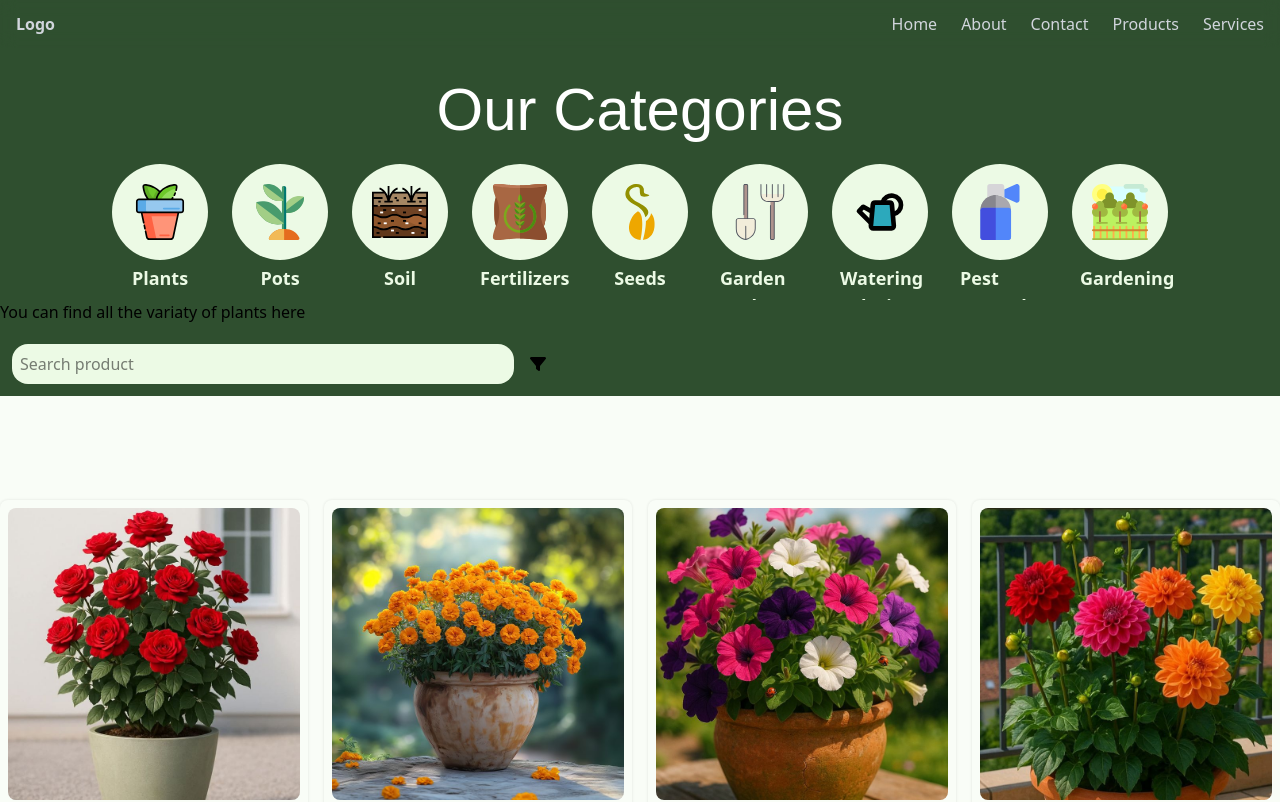
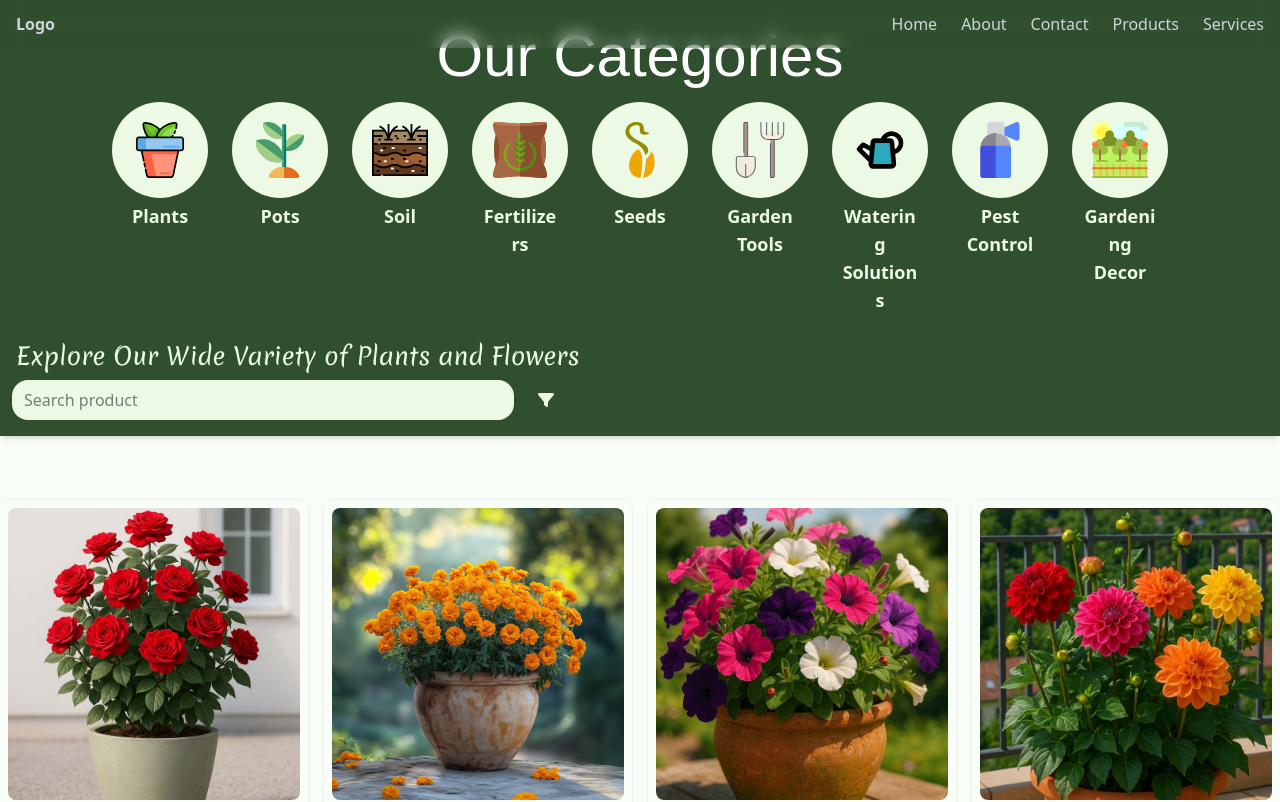
Before and after one commit to sachin55551010/Omkar_Agro_Landscape, a Next.js app: page /products in a window 1280 px wide. Shown: the top 802 px of the page. Built offline with nearby package versions, Linux system fonts and the light colour scheme; a web font is replaced by a local one.

Commit message:
fixed ui

```diff
--- a/app/constants/custom_fonts.ts
+++ b/app/constants/custom_fonts.ts
@@ -7,5 +7,5 @@ export const akaya = Akaya_Kanadaka({
 
 export const merienda = Merienda({
   subsets: ["latin"],
-  weight: "900",
+  weight: ["400", "900"],
 });
--- a/app/products/page.tsx
+++ b/app/products/page.tsx
@@ -5,7 +5,7 @@ import ProductList from "../components/ProductList";
 import { plants } from "../constants/product_list";
 import { FaFilter } from "react-icons/fa6";
 import { HeadingList } from "../constants/heading_product_list";
-import { akaya } from "../constants/custom_fonts";
+import { akaya, merienda } from "../constants/custom_fonts";
 import Image from "next/image";
 
 const ProductsPage = () => {
@@ -16,38 +16,50 @@ const ProductsPage = () => {
   );
 
   return (
-    <main className="">
-      <div className="h-75 w-full bg-(--dark-green)">
-        <div className="pt-20">
+    <main className="relative">
+      {/* Hero Section */}
+      <div className="h-85 w-full bg-(--dark-green) flex flex-col items-center justify-center">
+        {/* Heading and Categories */}
+        <div>
           <h1
             className={`${akaya.className} text-center text-4xl lg:text-6xl text-white`}
           >
             Our Categories
           </h1>
-          <ul className="flex gap-6 overflow-x-auto px-6 lg:justify-center lg:overflow-hidden no-scrollbar pt-6">
-            {HeadingList.map((product) => {
-              return (
+
+          <ul className="flex gap-6 overflow-x-scroll px-6 lg:justify-center lg:overflow-hidden no-scrollbar mt-4">
+            {HeadingList.map((product) => (
               <li
                 key={product.title}
                 className="h-fit flex flex-col items-center gap-1"
               >
                 <div className="h-19 w-19 lg:h-24 lg:w-24 p-5 rounded-full bg-(--base-bg)">
+                  <motion.div
+                    whileHover={{ scale: 1.3 }}
+                    transition={{ duration: 0.2 }}
+                  >
                     <Image src={product.img} alt={product.title} />
+                  </motion.div>
                 </div>
-                  <p className="font-semibold text-sm lg:text-lg max-w-20 wrap-break-words text-(--base-bg)">
+
+                <p className="font-semibold text-sm lg:text-lg max-w-20 wrap-break-word text-center text-(--base-bg)">
                   {product.title}
                 </p>
               </li>
-              );
-            })}
+            ))}
           </ul>
         </div>
       </div>
-      <div className="sticky top-0 w-full z-30 bg-(--dark-green)">
-        <h1>You can find all the variaty of plants here</h1>
 
-        {/* search filter sort section */}
-        <div className="mt-2 flex justify-between items-center px-3 gap-4 lg:justify-normal p-3">
+      {/* Sticky Search Section */}
+      <div className="sticky top-0 z-50 w-full bg-(--dark-green) shadow-md">
+        <h1
+          className={`text-(--base-bg) px-4 text-lg lg:text-2xl ${merienda.className}`}
+        >
+          Explore Our Wide Variety of Plants and Flowers
+        </h1>
+
+        <div className="mt-2 flex justify-between items-center gap-4 px-3 pb-4 lg:justify-normal">
           <motion.input
             onFocus={() => setIsFocus(true)}
             onBlur={() => setIsFocus(false)}
@@ -62,15 +74,17 @@ const ProductsPage = () => {
             onChange={(e) => setSearchProduct(e.target.value)}
             type="text"
             placeholder="Search product"
-            className={`rounded-2xl h-10 pl-2 w-[95%] lg:w-[40%] outline-0`}
+            className="h-10 w-[95%] rounded-2xl pl-3 outline-none lg:w-[40%]"
           />
-          <div className="">
-            <FaFilter />
-          </div>
+
+          <button className="rounded-md p-2 hover:bg-white/10">
+            <FaFilter className="text-(--base-bg)" />
+          </button>
         </div>
       </div>
 
-      <div className="pt-16">
+      {/* Product List */}
+      <div className="pt-6">
         <ProductList plants={filteredPlant} />
       </div>
     </main>
```
Lines whose indentation alone changed are shown as unchanged.
